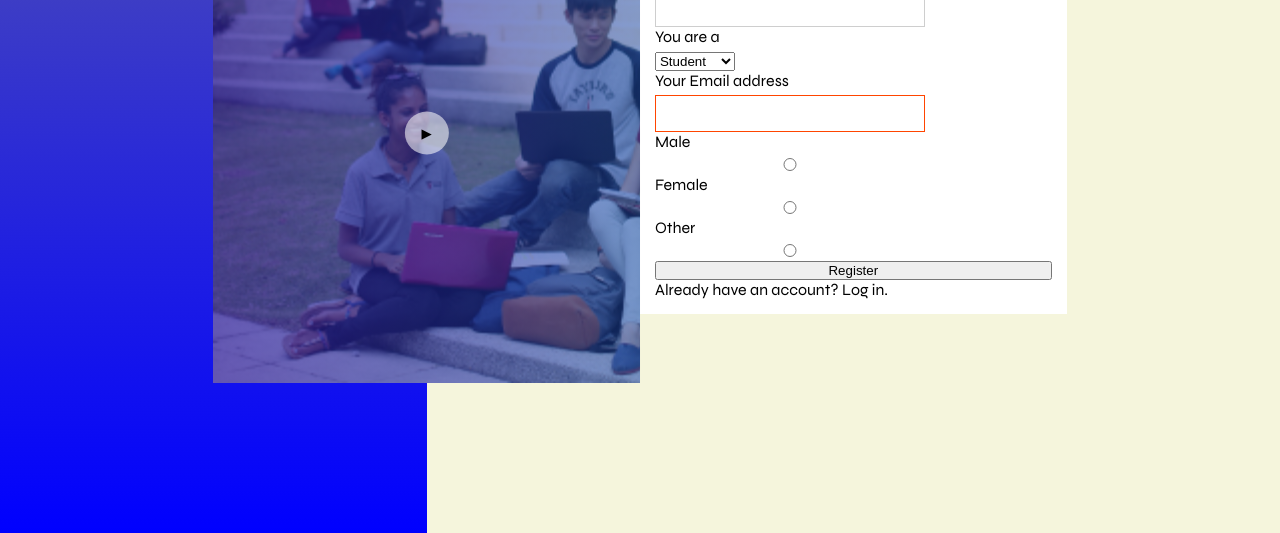
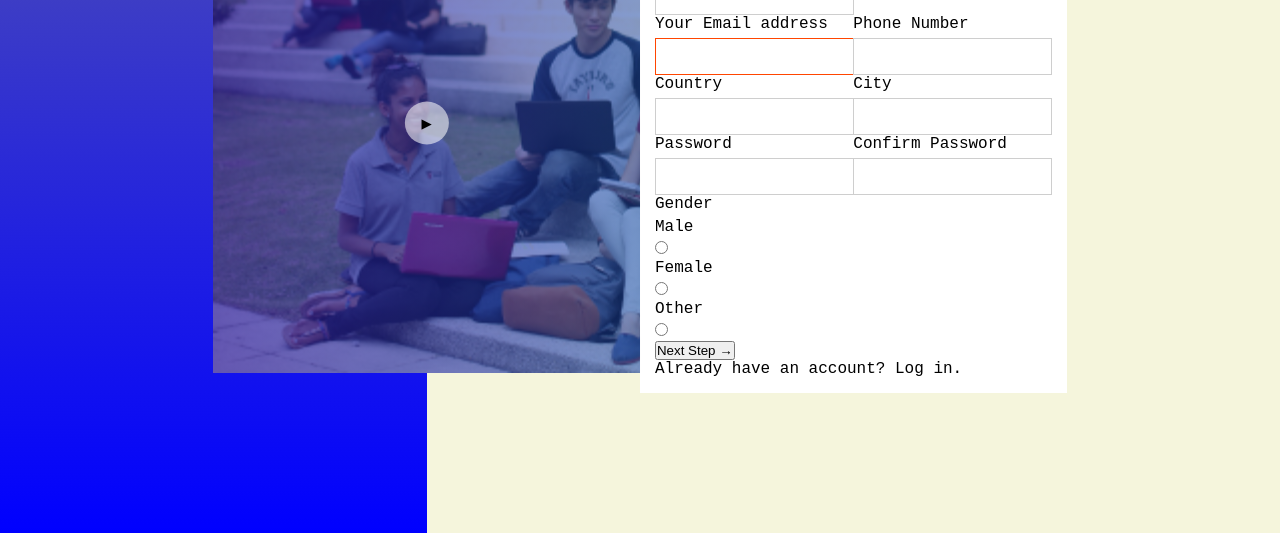
Before and after one commit to Sandip-Z/notebook.io_landing_page, a website: page index.html in a window 1280 px wide. Shown: the part 1867-2400 px from the top of the page. Drawn offline with Linux system fonts and the light colour scheme.

Commit message:
[add] register form markup

```diff
--- a/index.html
+++ b/index.html
@@ -91,10 +91,14 @@
                   </div>
                 </div>
                 <form>
+                  <div class="row">
+                    <div class="col-1-of-2">
                       <section>
                         <label for="name">Full Name</label>
                         <input id="name" type="text" required />
                       </section>
+                    </div>
+                    <div class="col-1-of-2">
                       <section>
                         <label for="type">You are a</label>
                         <select id="type" required>
@@ -103,10 +107,53 @@
                           <option>Institution</option>
                         </select>
                       </section>
+                    </div>
+                  </div>
+                  <div class="row">
+                    <div class="col-1-of-2">
                       <section>
                         <label for="email">Your Email address</label>
                         <input id="email" type="email" required />
                       </section>
+                    </div>
+                    <div class="col-1-of-2">
+                      <section>
+                        <label for="phone">Phone Number</label>
+                        <input type="tel" id="phone" />
+                      </section>
+                    </div>
+                  </div>
+                  <div class="row">
+                    <div class="col-1-of-2">
+                      <section>
+                        <label for="country">Country</label>
+                        <input type="text" id="country" />
+                      </section>
+                    </div>
+                    <div class="col-1-of-2">
+                      <section>
+                        <label for="country">City</label>
+                        <input type="text" id="city" />
+                      </section>
+                    </div>
+                  </div>
+                  <div class="row">
+                    <div class="col-1-of-2">
+                      <section>
+                        <label for="password">Password</label>
+                        <input type="password" id="password" />
+                      </section>
+                    </div>
+                    <div class="col-1-of-2">
+                      <section>
+                        <label for="confirm_password">Confirm Password</label>
+                        <input type="password" id="confirm_password" />
+                      </section>
+                    </div>
+                  </div>
+                  <div class="row">
+                    <div class="col-1-of-1">
+                      <label>Gender</label>
                       <section>
                         <label for="male">Male</label>
                         <input id="male" type="radio" />
@@ -115,7 +162,9 @@
                         <label for="other">Other</label>
                         <input id="other" type="radio" />
                       </section>
-                  <button>Register</button>
+                    </div>
+                  </div>
+                  <button>Next Step <span>&#8594;</span></button>
                   <p>Already have an account? Log in.</p>
                 </form>
               </div>
--- a/sass/abstracts/_variables.scss
+++ b/sass/abstracts/_variables.scss
@@ -7,5 +7,5 @@ $color-sunflower: #f1c40f;
 $color-primaryblue: #2980b9;
 
 $horizontal-gutter: 0px;
-$vertical-gutter: 81px;
+$vertical-gutter: 0px;
 $grid-width: 100%;
--- a/sass/base/_base.scss
+++ b/sass/base/_base.scss
@@ -8,6 +8,5 @@ body {
   font-size: 16px;
   color: $color-grey;
   /* background-color: red; */
-  font-family: "Open Sans", sans-serif;
-  font-family: "Syne", sans-serif;
+  font-family: "Courier New", Courier, monospace;
 }
--- a/sass/component/_form.scss
+++ b/sass/component/_form.scss
@@ -1,7 +1,7 @@
 form {
-  display: flex;
-  flex-direction: column;
-  margin: auto;
+  // display: flex;
+  // flex-direction: column;
+  // margin: auto;
 
   &.login-form {
     // background-color: red;
@@ -17,7 +17,7 @@ form {
   input {
     padding: 10px;
     border: 1px solid rgb(206, 206, 206);
-    width: 270px;
+    // width: 270px;
     &:focus {
       border-color: $color-primaryblue;
     }
```
Also changed, not shown: css/style.css. Lines whose indentation alone changed are shown as unchanged.
